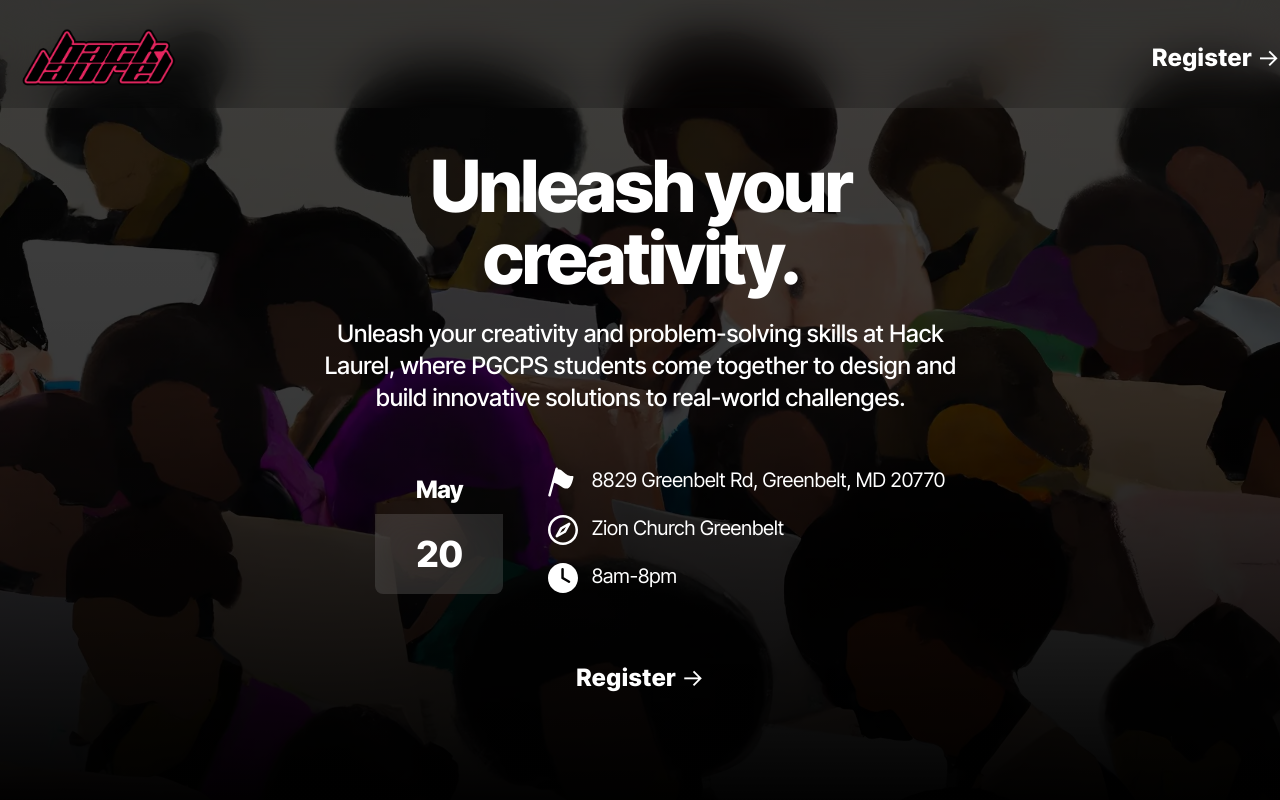
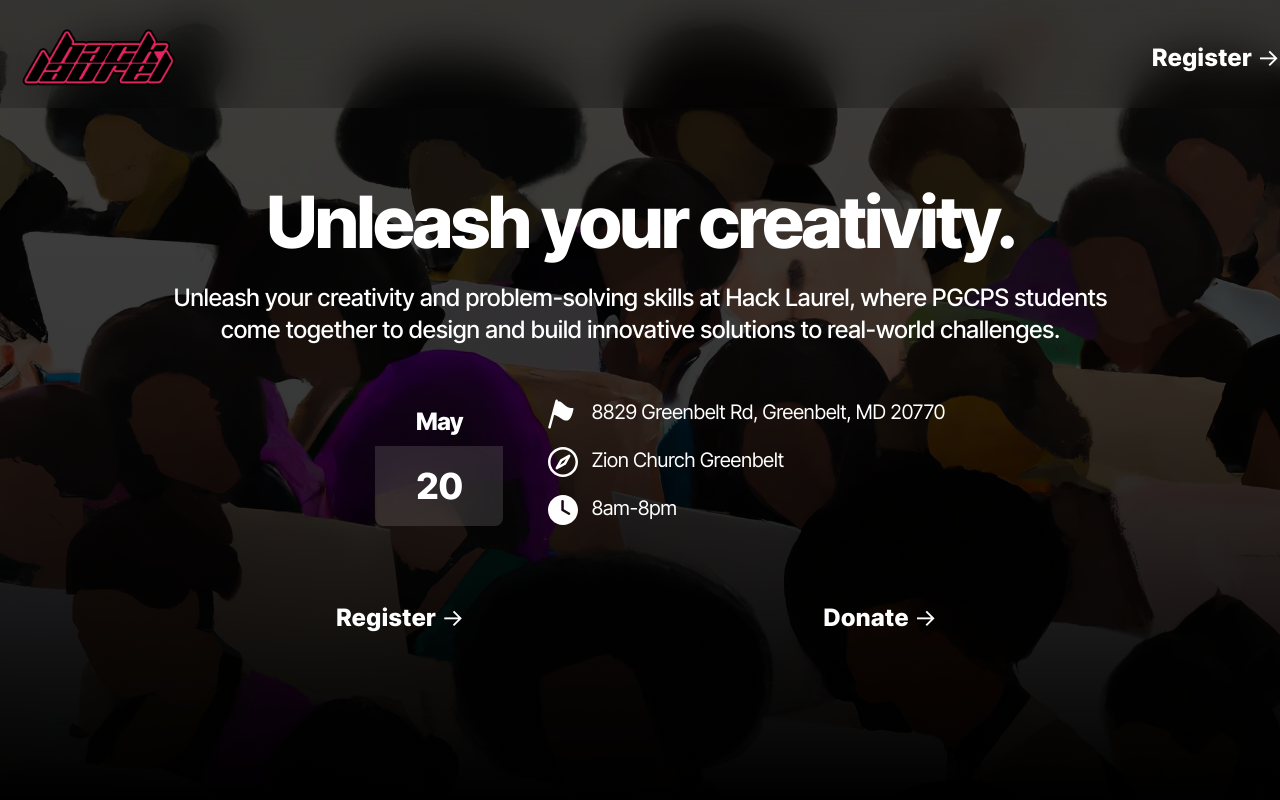
Before and after one commit to hacklaurel/website, a SvelteKit app: page / in a window 1280 px wide. Shown: the top 800 px of the page. Built offline with nearby package versions, Linux system fonts and the light colour scheme.

Commit message:
🐛 fix first section overlapping

```diff
--- a/src/routes/+page.svelte
+++ b/src/routes/+page.svelte
@@ -20,14 +20,14 @@
 <meta property="twitter:image" content="https://hacklaurel.net/hacklaurel_og.png">
 </svelte:head>
 
-<div class="h-102vh w-screen flex p-0 bg-cover bg-filter-brightness-50 bg-no-repeat" style="background: linear-gradient(rgba(0, 0, 0, 0.75), rgba(0, 0, 0, 0.775), rgba(0, 0, 0, 1)), url(./hero.webp); background-position: center; background-size: cover">
-    <div class="m-auto w-max-content h-max-content max-w-3/4 md:max-w-1/2 text-white text-center">
+<div class="min-h-max-content md:min-h-screen w-screen flex p-0 bg-cover bg-filter-brightness-50 bg-no-repeat" style="background: linear-gradient(rgba(0, 0, 0, 0.75), rgba(0, 0, 0, 0.775), rgba(0, 0, 0, 1)), url(./hero.webp); background-position: center; background-size: cover">
+    <div class="m-auto w-max-content h-max-content max-w-3/4 text-white text-center">
         <h1 class="text-5xl md:text-7xl font-800 mb-0">Unleash your creativity.</h1>
         <p class="text-xl md:text-2xl font-500">Unleash your creativity and problem-solving skills at Hack Laurel, where PGCPS students come together to design and build innovative solutions to real-world challenges.</p>
         <div class="lg:p-5 mb-5 rounded-xl w-full flex">
             <Calendar/>
         </div>
-        <Button href="https://app.fillout.com/t/uDRyboUxWVus">Register</Button>
+        <div class="flex w-full place-content-evenly flex-col md:flex-row"><Button classes="w-3/4 h-min-content mx-5 my-2" href="https://app.fillout.com/t/uDRyboUxWVus">Register</Button> <Button classes="mx-5 my-2 w-3/4 h-min-content" href="https://bank.hackclub.com/donations/start/hacklaurel">Donate</Button></div>
     </div>
 </div>
 <div class="w-screen h-full flex lg:flex-row flex-col bg-black" style="background: linear-gradient(rgba(0, 0, 0, 1), rgba(0, 0, 0, 0.775), rgba(0, 0, 0, 0.75)), url(./rundown-epoch.webp); background-position: center; background-size: cover">
```
